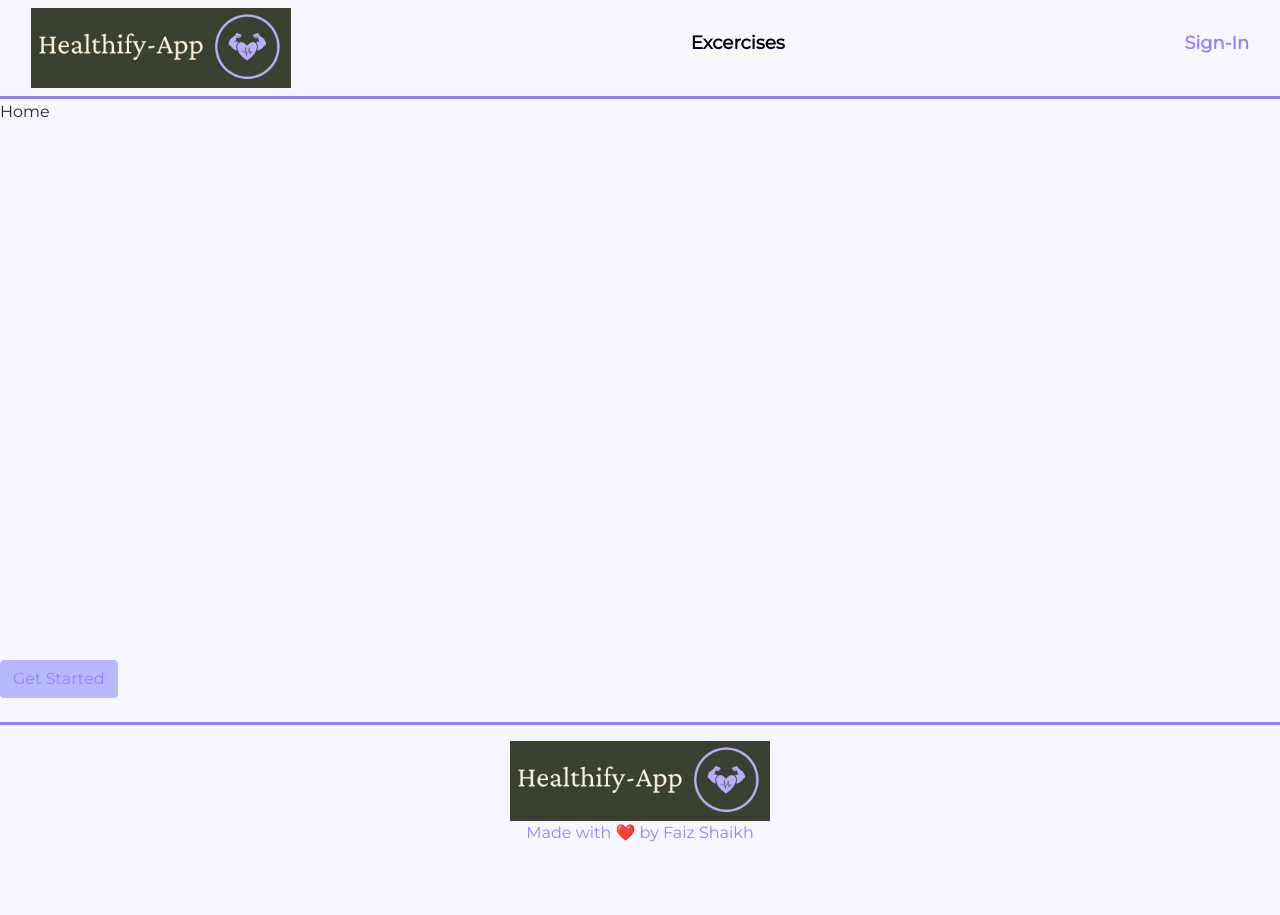
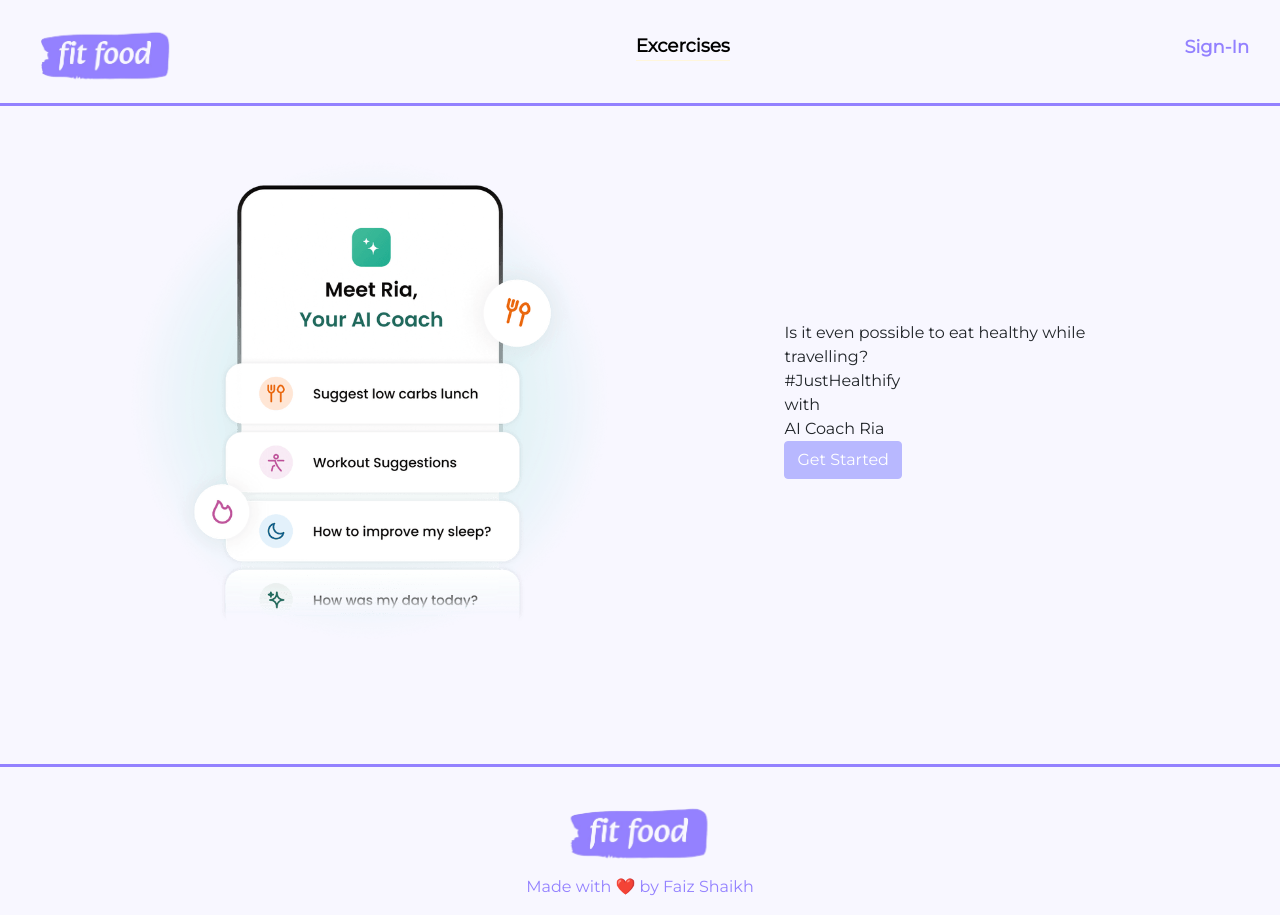
Before and after one commit to FaizShaikh0705/healthify-app, a React (Create React App) app in the folder client/: page / in a window 1280 px wide. Before the commit the page ends 861 px from the top, so only its background shows below. Built offline with nearby package versions, Linux system fonts and the light colour scheme; a web font is replaced by a local one.

Commit message:
home added

```diff
--- a/client/src/components/Footer/Footer.js
+++ b/client/src/components/Footer/Footer.js
@@ -1,5 +1,5 @@
 import React from 'react'
-import Logo from '../../assets/hlogo.jpeg'
+import Logo from '../../assets/fit-food.png'
 import './Footer.css';
 
 const Footer = () => {
@@ -9,7 +9,7 @@ const Footer = () => {
                 <footer className='my-3'>
                     <div className="footer-content text-center">
                         <div className="footer-logo">
-                            <img src={Logo} width="260" alt="Movement logo" />
+                            <img src={Logo} width="160" alt="Movement logo" />
                         </div>
                         {/* <div className="name">Movement</div> */}
                         <div className="made-with-love">Made with ❤️ by Faiz Shaikh</div>
--- a/client/src/components/Header/Header.js
+++ b/client/src/components/Header/Header.js
@@ -1,7 +1,7 @@
 import React from 'react';
 import { Navbar, Nav, Container, NavDropdown } from "react-bootstrap";
 import './Header.css';
-import logo from './hlogo.jpeg';
+import logo from '../../assets/fit-food.png';
 import { useDispatch, useSelector } from "react-redux";
 import { logout } from "../../redux/apiCalls";
 
@@ -19,7 +19,7 @@ const Header = () => {
             <nav className="navbar navbar-light fixed-top bg-border-btm bg-blue">
                 <div className="container-fluid">
                     <div className="text-center Usericon">
-                        <a href='/'> <img src={logo} width="260" alt="icon" /></a>
+                        <a href='/'> <img src={logo} width="150" alt="icon" /></a>
                     </div>
                     <a href='/exercise'><h3>Excercises</h3></a>
                     {currentUser && currentUser.currentUser ? (
--- /dev/null
+++ b/client/src/pages/BMI/BMI.css
@@ -0,0 +1,13 @@
+.btn-google {
+    margin-left: 5px;
+    border-radius: 2px;
+    text-transform: capitalize;
+    font-size: 12px;
+    padding: 10px 19px;
+    cursor: pointer;
+    background-color: #BBAEFE;
+}
+
+.question-section {
+    margin: 120px 0px;
+}
--- a/client/src/pages/BMI/BMI.js
+++ b/client/src/pages/BMI/BMI.js
@@ -7,6 +7,7 @@ import { useSelector, useDispatch } from 'react-redux';
 import { setBMI } from '../../redux/userRedux';
 import Footer from '../../components/Footer/Footer';
 import Header from '../../components/Header/Header';
+import './BMI.css'
 
 const BMI = () => {
 
@@ -68,8 +69,8 @@ const BMI = () => {
                                 <div>
                                     {bmi !== null && (
                                         <div>
-                                            <p>Your BMI is: {bmi.toFixed(2)}</p>
-                                            <p>Interpretation: {interpretBMI()}</p>
+                                            <p className="text grey _24-px">Your BMI is: {bmi.toFixed(2)}</p>
+                                            <p className="text grey _24-px">Interpretation: {interpretBMI()}</p>
                                         </div>
                                     )}
                                 </div>
@@ -89,7 +90,7 @@ const BMI = () => {
                                         onChange={(e) => setHeight(e.target.value)}
                                     />
                                 </div>
-                                <button onClick={calculateBMI}>Calculate BMI</button>
+                                <button className="btn btn-google" onClick={calculateBMI}>Calculate BMI</button>
                             </div>
                         </div>
                     </Row>
--- /dev/null
+++ b/client/src/pages/Home/Home.css
@@ -0,0 +1,38 @@
+.snap {
+    width: 100%;
+    grid-column-gap: 50px;
+    grid-row-gap: 50px;
+    background-color: rgba(255, 255, 255, 0);
+    justify-content: center;
+    align-items: center;
+    padding: 160px 24px 100px 48px;
+    display: flex;
+    position: relative;
+}
+
+.image-container {
+    width: 100%;
+    grid-column-gap: 10px;
+    grid-row-gap: 10px;
+    justify-content: flex-start;
+    align-items: flex-start;
+    display: flex;
+}
+
+.content-wrapper {
+    width: 90%;
+    max-width: 1200px;
+    grid-column-gap: 152px;
+    grid-row-gap: 152px;
+    justify-content: center;
+    align-items: center;
+    display: flex;
+}
+
+.text-wrapper {
+    width: 90%;
+    flex-direction: column;
+    justify-content: flex-start;
+    align-items: flex-start;
+    display: flex;
+}
--- a/client/src/pages/Home/Home.js
+++ b/client/src/pages/Home/Home.js
@@ -2,13 +2,45 @@ import React from 'react'
 import { Container, Row, Col, Form, Button } from "react-bootstrap";
 import Footer from '../../components/Footer/Footer'
 import Header from '../../components/Header/Header'
+import IMG1 from '../../assets/Ria-G-p-800.png'
+import './Home.css'
 
 const Home = () => {
   return (
     <>
       <Header />
-      <div style={{ marginTop: "100px", height: "70vh" }}>Home</div>
-      <Button><a href='/questions'>Get Started</a></Button>
+      <section className="section">
+        <div id="Ria-section" className="snap">
+          <div className="content-wrapper">
+            <div className="image-container">
+              <img src={IMG1}
+                loading="lazy"
+                width="524"
+                sizes="(max-width: 479px) 90vw, (max-width: 767px) 76vw, (max-width: 991px) 524px, (max-width: 1439px) 38vw, 524px"
+                alt=""
+                className="banner-1-2" />
+            </div>
+            <div className="text-wrapper">
+              <div className="text-wrapper">
+                <div className="text">Is it even possible to eat healthy while travelling?</div>
+                <div className="just-healthify">
+                  <div className="hashtag">
+                    <div className="text grey _24-px">#JustHealthify</div>
+                    <div className="text grey medium-text _24-px"> with</div>
+                  </div>
+                  <div className="text green">AI Coach Ria</div>
+                </div>
+              </div>
+              <div className="action">
+                <a href="/questions" className="button-prime btn btn-primary">
+                  <div className="text-4 text-white">Get Started</div>
+                </a>
+              </div>
+            </div>
+          </div>
+        </div>
+      </section>
+      {/* <Button><a href='/questions' className='text-white'>Get Started</a></Button> */}
       <Footer />
     </>
   )
--- a/client/src/pages/Plans/Plans.js
+++ b/client/src/pages/Plans/Plans.js
@@ -20,20 +20,37 @@ const Plans = () => {
     const currentUser = useSelector((state) => state.user.currentUser);
 
     useEffect(() => {
-        const fetchDietPlans = async () => {
+        const fetchAllDietPlans = async () => {
             try {
-                const response = await publicRequest.get(`/diet/${currentUser.healthIssues[0]}/${currentUser.weightGoal}`);
+                const response = await publicRequest.get(`/diet`);
                 setDietPlans(response.data);
-                console.log("filtered Data", response.data)
+                setLoading(false);
             } catch (error) {
-                console.error("Error fetching diet plans:", error);
+                console.error("Error fetching all diet plans:", error);
+                setError(error.message);
             }
         };
 
         if (currentUser.healthIssues.length > 0 && currentUser.weightGoal) {
-            fetchDietPlans();
+            fetchAllDietPlans();
         }
     }, [currentUser]);
+    console.log("diet Data", dietPlans)
+
+    const FdietData = dietPlans.filter(obj => obj.type === currentUser.weightGoal && obj.for === currentUser.healthIssues[0])
+    console.log(" Filtered diet Data", FdietData)
+
+
+    const data = [
+        { name: "Public", email: "asjdaj@hhjas.com" },
+        { name: "Private", email: "asjdaj@hhjas.com" },
+        { name: "Restricted", email: "asjdaj@hhjas.com" },
+    ];
+
+    const filteredData = data.filter(obj => obj.name === "Public");
+
+    console.log("public", filteredData);
+
 
 
     return (
```
Also changed, not shown: client/src/assets/Ria-G-p-800.png (added), client/src/assets/fit-food.png (added).
